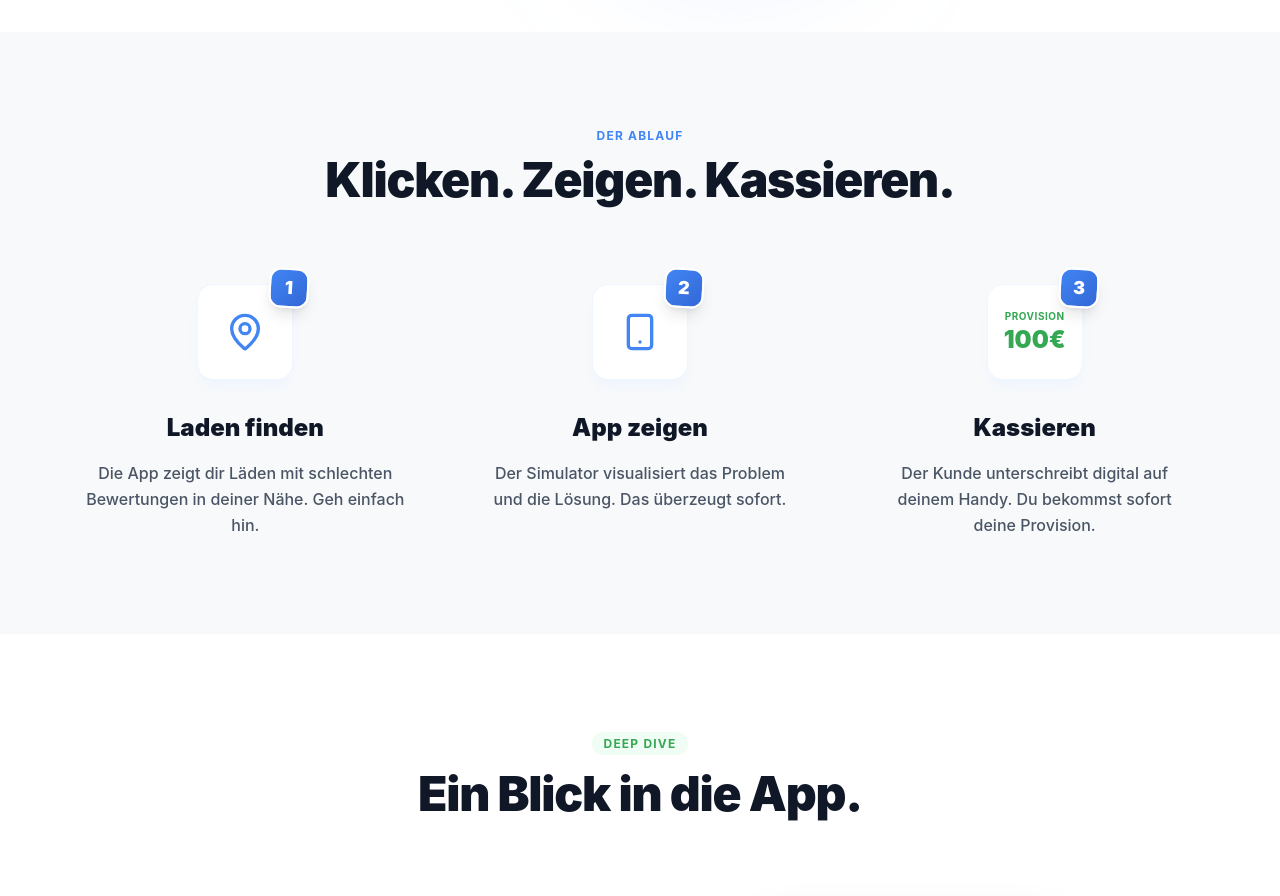
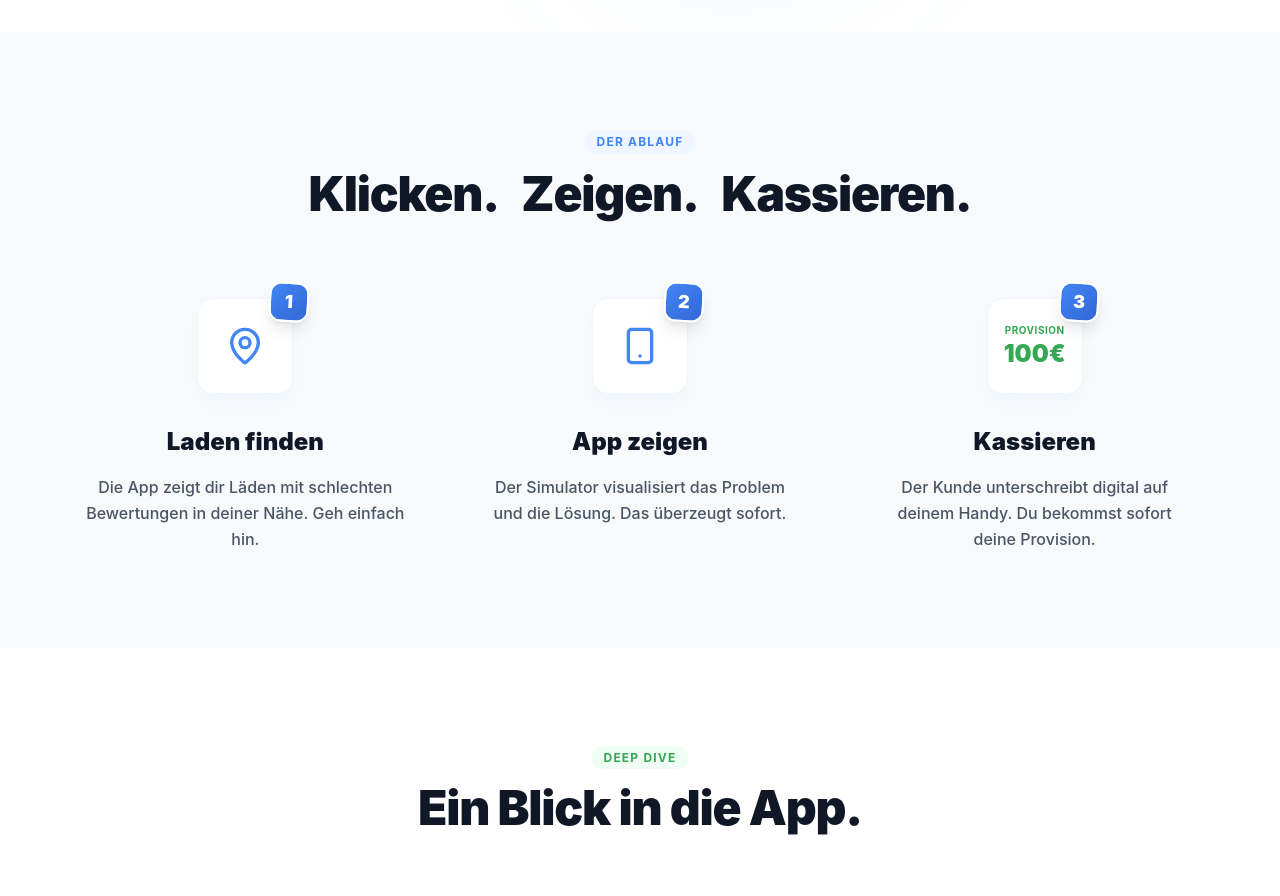
Before and after one commit to Sternblitz/sternblitz-website, a React (Vite) app: page / in a window 1280 px wide. Shown: the part 920-1816 px from the top of the page. Built offline with nearby package versions, Linux system fonts and the light colour scheme.

Commit message:
Update SimpleProcess styling

```diff
--- a/src/App.jsx
+++ b/src/App.jsx
@@ -666,8 +666,8 @@ const SimpleProcess = () => {
   return (
     <Section gray id="process">
       <div className="text-center mb-20">
-        <span className="text-[#4285F4] font-bold tracking-widest uppercase text-xs mb-3 block">Der Ablauf</span>
-        <h2 className="text-4xl md:text-5xl font-black text-gray-900 tracking-tight">Klicken. Zeigen. Kassieren.</h2>
+        <span className="text-[#4285F4] font-bold tracking-widest uppercase text-xs bg-blue-50 px-3 py-1 rounded-full inline-block mb-4">Der Ablauf</span>
+        <h2 className="text-4xl md:text-5xl font-black text-gray-900 tracking-tight">Klicken. &nbsp; Zeigen. &nbsp; Kassieren.</h2>
       </div>
 
       <div className="grid md:grid-cols-3 gap-16 md:gap-8 relative max-w-6xl mx-auto">
```
